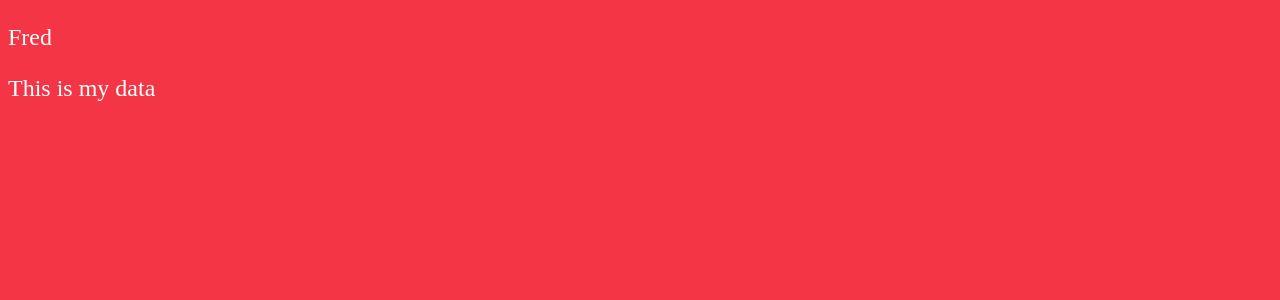
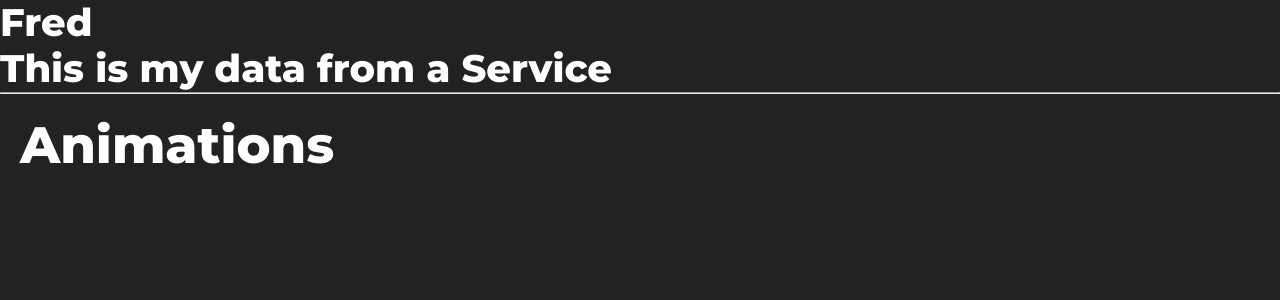
Before and after one commit to codemattcode/Ng-animations-plus-dataService, an Angular app: page / in a window 1280 px wide. Shown: the top 300 px of the page. Built offline with nearby package versions, Linux system fonts and the light colour scheme.

Commit message:
add styling

```diff
--- a/src/app/animations.component.ts
+++ b/src/app/animations.component.ts
@@ -3,9 +3,21 @@ import { Component, OnInit } from '@angular/core';
 @Component({
   selector: 'app-animations',
   template: `
-
+    <div>
+    <p>Animations</p>
+    </div>
   `,
-  styles: ['']
+  styles: [
+    `
+    div {
+      padding: 20px;
+    }
+    p {
+      font-size: 2em;
+      color: white;
+    }
+    `
+  ]
 })
 export class AnimationsComponent implements OnInit {
 
--- a/src/app/app.component.ts
+++ b/src/app/app.component.ts
@@ -5,6 +5,8 @@ import { DataService } from './data.service';
   template: `
     <p>{{arr}}</p>
     <p>{{txt}}</p>
+    <hr>
+    <app-animations></app-animations>
   `,
   styles: [`
     p {
--- a/src/app/data.service.ts
+++ b/src/app/data.service.ts
@@ -10,6 +10,6 @@ export class DataService {
     ];
 
     myData() {
-      return 'This is my data';
+      return 'This is my data from a Service';
     }
 }
--- a/src/styles.sass
+++ b/src/styles.sass
@@ -5,10 +5,13 @@ $ng-white: #fbfbf7
 $ng-black: #222222
 $ng-grey: #444444
 
+*
+    margin: 0
+    padding: 0
 body
-    background-color: $ng-red
-h1
+    background-color: $ng-black
     font-family: 'Montserrat', sans-serif
-    font-size: 2.8em // 1.6em
+    font-size: 1.6em
+    // font-size: 2.8em // 1.6em
     line-height: 1.2
     color: $ng-cream
```
